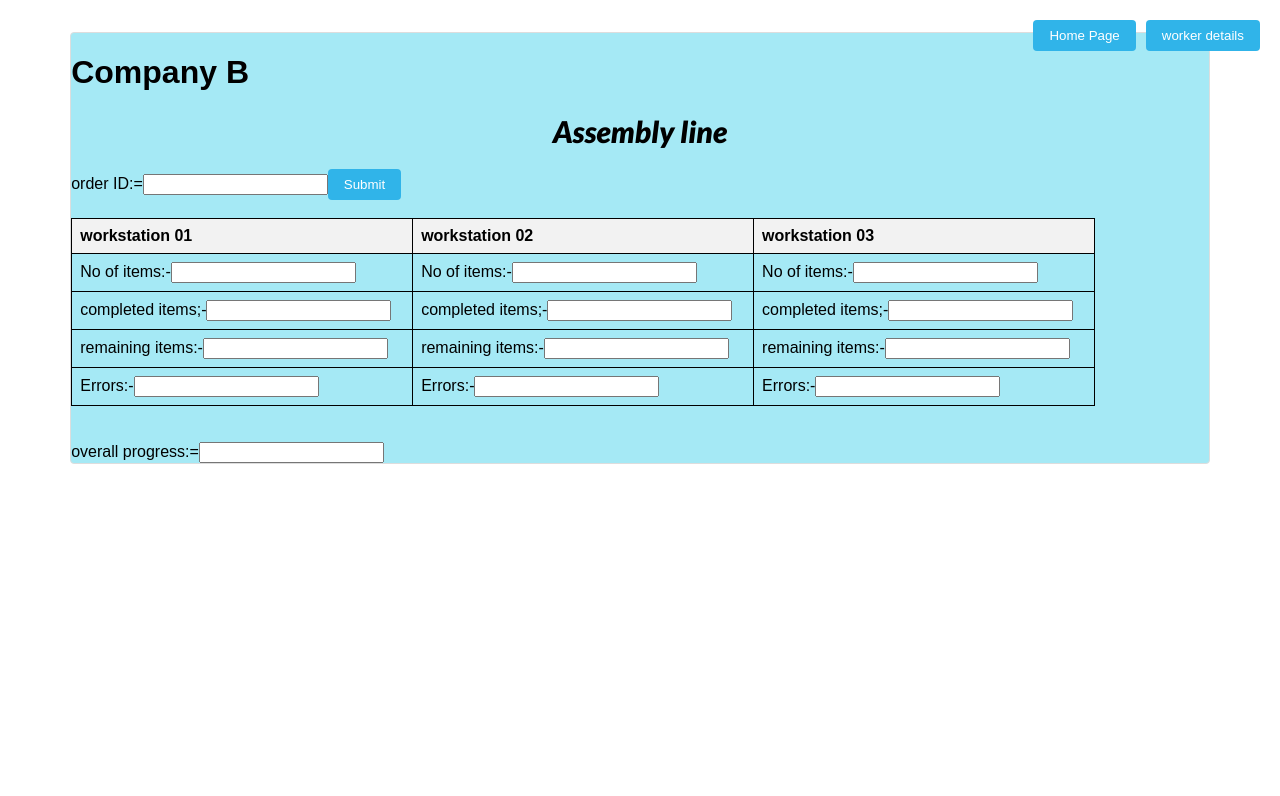
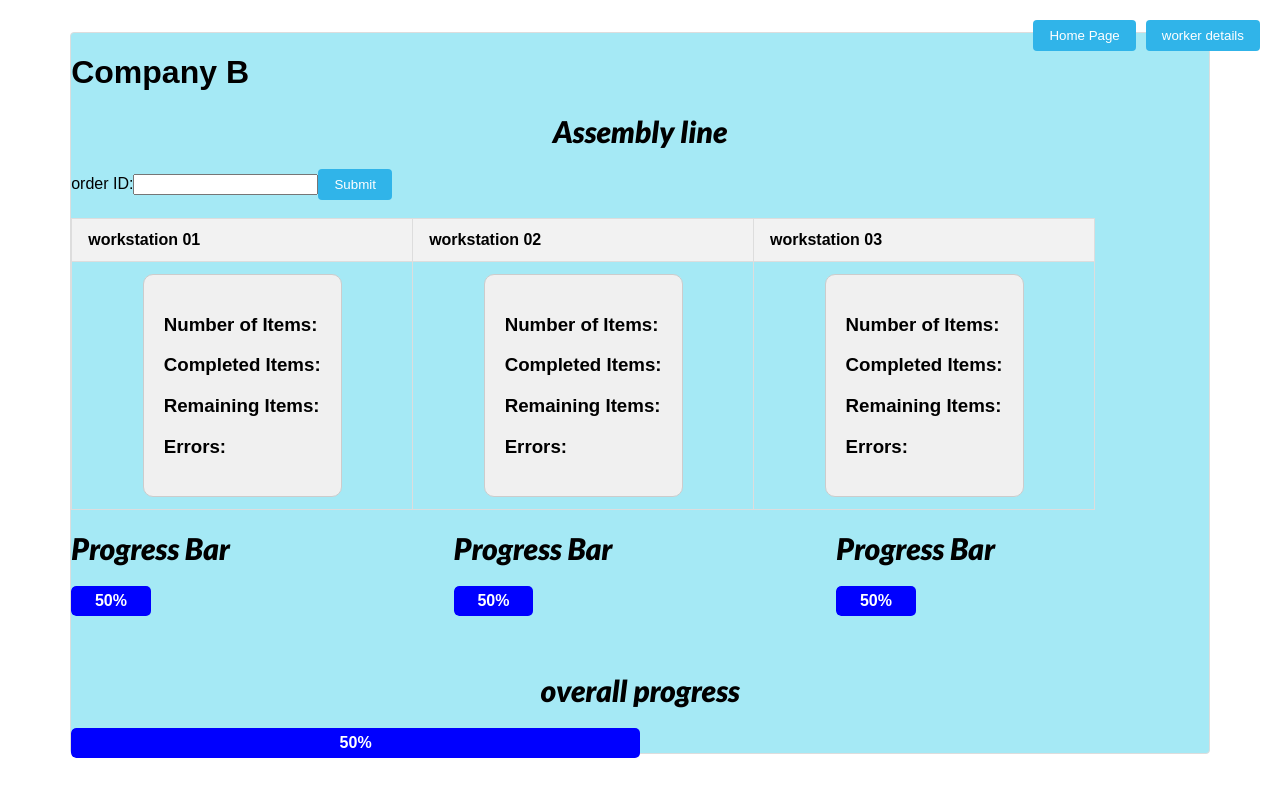
Before and after one commit to SandaruDias/CompanyB, a React (Vite) app in the folder FrontendPrabath/Frontend/: page /AdminInterface in a window 1280 px wide. Shown: the top 796 px of the page. Built offline with nearby package versions, Linux system fonts and the light colour scheme.

Commit message:
admin interface edited

```diff
--- a/FrontendPrabath/Frontend/src/Pages/ProgressBar.jsx
+++ b/FrontendPrabath/Frontend/src/Pages/ProgressBar.jsx
@@ -27,7 +27,7 @@ function ProgressBar() {
 
     return (
         <div className="progress-bar">
-            <div className="progress-bar-inner" style={{ width: `${width}%`, backgroundColor: 'green' }}>
+            <div className="progress-bar-inner" style={{ width: `${width}%`, backgroundColor: 'blue' }}>
                 {width}%
             </div>
         </div>
--- a/FrontendPrabath/Frontend/src/Pages/admininterface.jsx
+++ b/FrontendPrabath/Frontend/src/Pages/admininterface.jsx
@@ -1,5 +1,6 @@
 import React, { useState } from 'react';
 import './../Styles/admininterface.css';
+import ProgressBar from './ProgressBar';
 
 function admininterface() {
   const [workstations, setWorkstations] = useState([
@@ -25,70 +26,100 @@ function admininterface() {
   };
 
   return (
-
-    <div className="assembly-line">
+    <div className="assembly-line"  >
       <h1>Company B</h1>
       <h2>Assembly line</h2>
-        <label htmlFor="First name">order ID:=</label>
-        <input type="string" id="First name" name="First name"/>
+      <label htmlFor="First name">order ID:</label>
+      <input type="string" id="First name" name="First name" />
       <button type="Register">Submit</button>
-        <br/>
+      <br />
       <br />
       <div style={{ position: 'absolute', top: '20px', right: '20px' }}>
         <button style={{ marginRight: '10px' }}>Home Page</button>
         <button>worker details</button>
       </div>
 
-      <table  style={{ borderCollapse: 'collapse', border: '1px solid black', justifyContent: 'center' }} >
+      <table style={{ borderCollapse: 'collapse', border: '1px solid black', justifyContent: 'center' }}>
         <thead>
           <tr>
-            <th style={{ border: '1px solid black', padding: '8px' }}>workstation 01</th>
-            <th style={{ border: '1px solid black', padding: '8px' }}>workstation 02</th>
-            <th style={{ border: '1px solid black', padding: '8px' }}>workstation 03</th>
+            <th>workstation 01</th>
+            <th>workstation 02</th>
+            <th>workstation 03</th>
           </tr>
         </thead>
         <tbody>
           <tr>
-            <td style={{ border: '1px solid black', padding: '8px' }}><label htmlFor="First name">No of items:-</label>
-        <input type="string" id="First name" name="First name"/></td>
-            <td style={{ border: '1px solid black', padding: '8px' }}><label htmlFor="First name">No of items:-</label>
-        <input type="string" id="First name" name="First name"/></td>
-            <td style={{ border: '1px solid black', padding: '8px' }}><label htmlFor="First name">No of items:-</label>
-        <input type="string" id="First name" name="First name"/></td>
-          </tr>
-          <tr>
-            <td style={{ border: '1px solid black', padding: '8px' }}><label htmlFor="First name">completed items;-</label>
-        <input type="string" id="First name" name="First name"/></td>
-            <td style={{ border: '1px solid black', padding: '8px' }}><label htmlFor="First name">completed items;-</label>
-        <input type="string" id="First name" name="First name"/></td>
-            <td style={{ border: '1px solid black', padding: '8px' }}><label htmlFor="First name">completed items;-</label>
-        <input type="string" id="First name" name="First name"/></td>
-          </tr>
-          <tr>
-            <td style={{ border: '1px solid black', padding: '8px' }}><label htmlFor="First name">remaining items:-</label>
-        <input type="string" id="First name" name="First name"/></td>
-            <td style={{ border: '1px solid black', padding: '8px' }}><label htmlFor="First name">remaining items:-</label>
-        <input type="string" id="First name" name="First name"/></td>
-            <td style={{ border: '1px solid black', padding: '8px' }}><label htmlFor="First name">remaining items:-</label>
-        <input type="string" id="First name" name="First name"/></td>
-          </tr>
-          <tr>
-            <td style={{ border: '1px solid black', padding: '8px' }}><label htmlFor="First name">Errors:-</label>
-        <input type="string" id="First name" name="First name"/></td>
-            <td style={{ border: '1px solid black', padding: '8px' }}><label htmlFor="First name">Errors:-</label>
-        <input type="string" id="First name" name="First name"/></td>
-            <td style={{ border: '1px solid black', padding: '8px' }}><label htmlFor="First name">Errors:-</label>
-        <input type="string" id="First name" name="First name"/></td>
+            <td >
+            <div className="rectangle-container">
+                <div className="rectangle-content">
+                <div>
+                    <h3>Number of Items: {}</h3>
+                    <h3>Completed Items: {}</h3>
+                    <h3>Remaining Items: {}</h3>
+                    <h3>Errors: {}</h3>
+                </div>
+                </div>
+            </div>
+            </td>
+            <td >
+            <div className="rectangle-container">
+                <div className="rectangle-content"> {/* Wrapper for the rectangle */}
+                    <div>
+                        <h3>Number of Items: {}</h3>
+                        <h3>Completed Items: {}</h3>
+                        <h3>Remaining Items: {}</h3>
+                        <h3>Errors: {}</h3>
+                    </div>
+                </div>
+            </div>
+            </td>
+            <td >
+            <div className="rectangle-container">
+                <div className="rectangle-content"> {/* Wrapper for the rectangle */}
+                    <div>
+                        <h3>Number of Items: {}</h3>
+                        <h3>Completed Items: {}</h3>
+                        <h3>Remaining Items: {}</h3>
+                        <h3>Errors: {}</h3>
+                    </div>
+                </div>
+            </div>
+             </td>
           </tr>
 
         </tbody>
       </table>
+
+      {/* Progress Bars */}
+      <div className="progress-bars-container" style={{ display: 'flex', justifyContent: 'center' }}>
+      <div className="input-container">
+        <div className="app">
+          <h2>Progress Bar</h2>
+          <ProgressBar progress={90} />
+        </div>
+      </div>
+        <div className="input-container">
+        <div className="app">
+          <h2>Progress Bar</h2>
+          <ProgressBar progress={80} />
+        </div>
+      </div>
+        <div className="input-container">
+        <div className="app">
+          <h2>Progress Bar</h2>
+          <ProgressBar progress={90} />
+        </div>
+
+
+      </div>
+
+
+      </div>
      <br />
      <br />
-      <label htmlFor="First name">overall progress:=</label>
-        <input type="string" id="First name" name="First name"/>
+     <h2 htmlFor="First name">overall progress</h2>
+     <ProgressBar progress={90} />
     </div>
-
 
   );
 }
--- a/FrontendPrabath/Frontend/src/Styles/WorkerPortal.css
+++ b/FrontendPrabath/Frontend/src/Styles/WorkerPortal.css
@@ -5,7 +5,7 @@
   justify-content: center;
   align-items: center;
   height: 100vh;
-  background-color: #527891;
+  background-color: #f4f7f8;
   gap: 20px;
 }
 .login {
--- a/FrontendPrabath/Frontend/src/Styles/admininterface.css
+++ b/FrontendPrabath/Frontend/src/Styles/admininterface.css
@@ -2,6 +2,7 @@
     font-family: sans-serif;
     margin: 2rem auto;
     width: 90%;
+    height: 720px;
     border: 1px solid #ddd;
     border-radius: 4px;
     animation: fadeIn 0.5s ease-in-out;
@@ -52,5 +53,12 @@
     margin-top: 1rem;
     border-top: 1px solid #ddd;
   }
-
+  .progress-bar-inner {
+    text-align: center;
+    color: white;
+    height: 30px;
+    line-height: 30px;
+    background-color: green;
+    border-radius: 5px;
+  }
   /* Add your custom progress bar styles here */
```
Also changed, not shown: FrontendPrabath/Frontend/src/Pages/progressbarnadmin.jsx (added, +19 -0 lines). Lines whose indentation alone changed are shown as unchanged.
